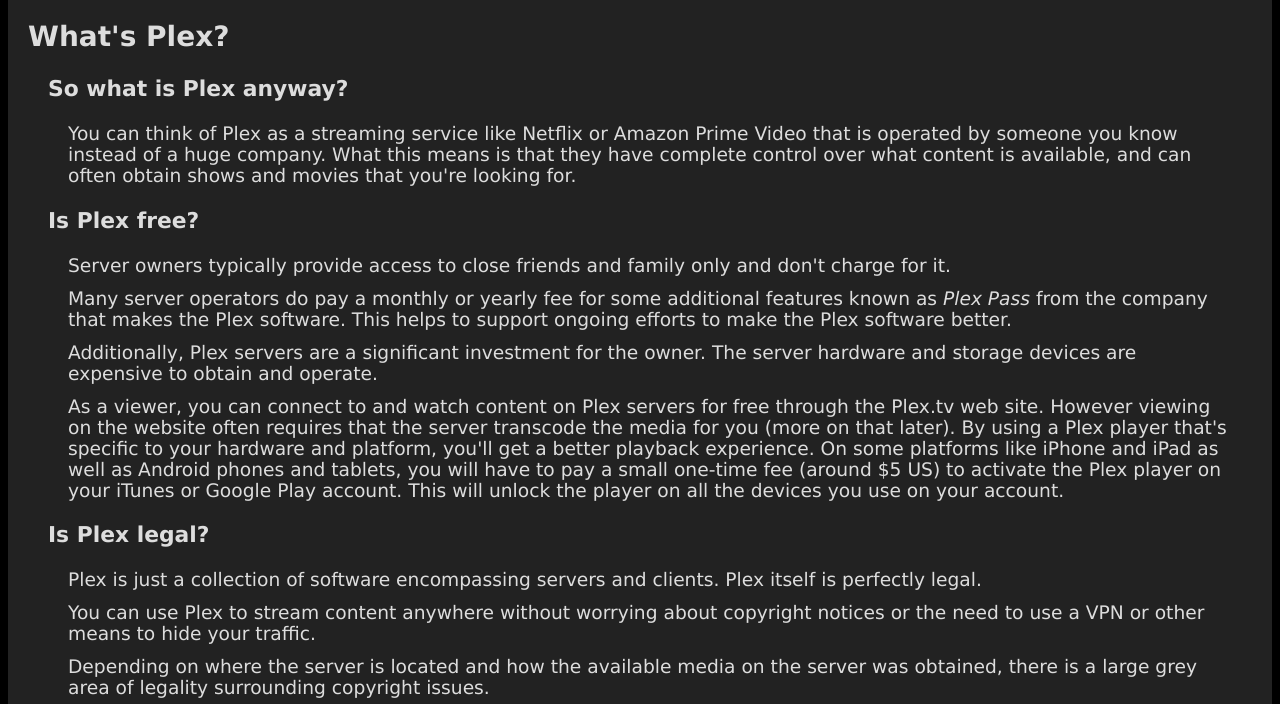
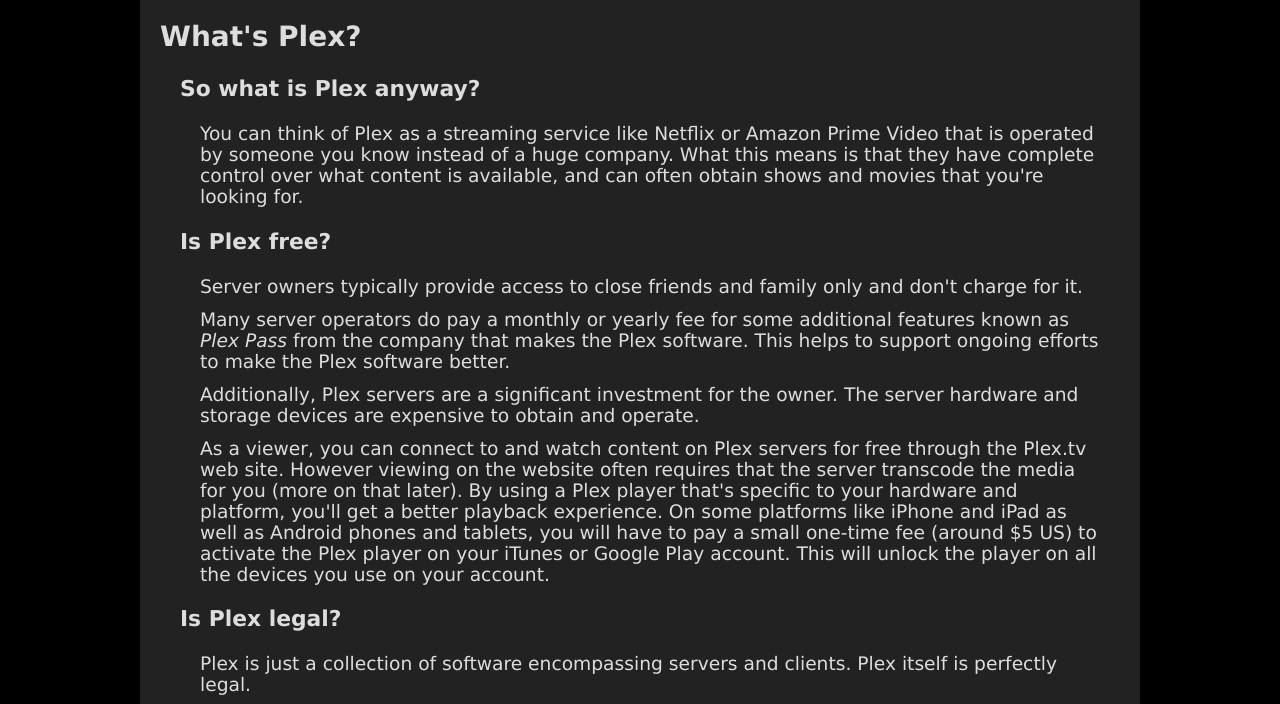
Before and after one commit to mveinot/plex-intro, a plain HTML site: page index.html in a window 1280 px wide. Shown: the part 328-1032 px from the top of the page. Drawn offline with Linux system fonts and the light colour scheme.

Commit message:
Set a max-width on the content so it's not overwhelming on wide screens

```diff
--- a/style.css
+++ b/style.css
@@ -56,10 +56,11 @@ p.h3 {
 }
 
 #container {
-	width: 100%;
+	max-width: 1000px;
 	overflow-x: hidden;
 	background-color: #222222;
 	padding-bottom: 50px;
+	margin: 0 auto;
 }
 
 #content {
```
